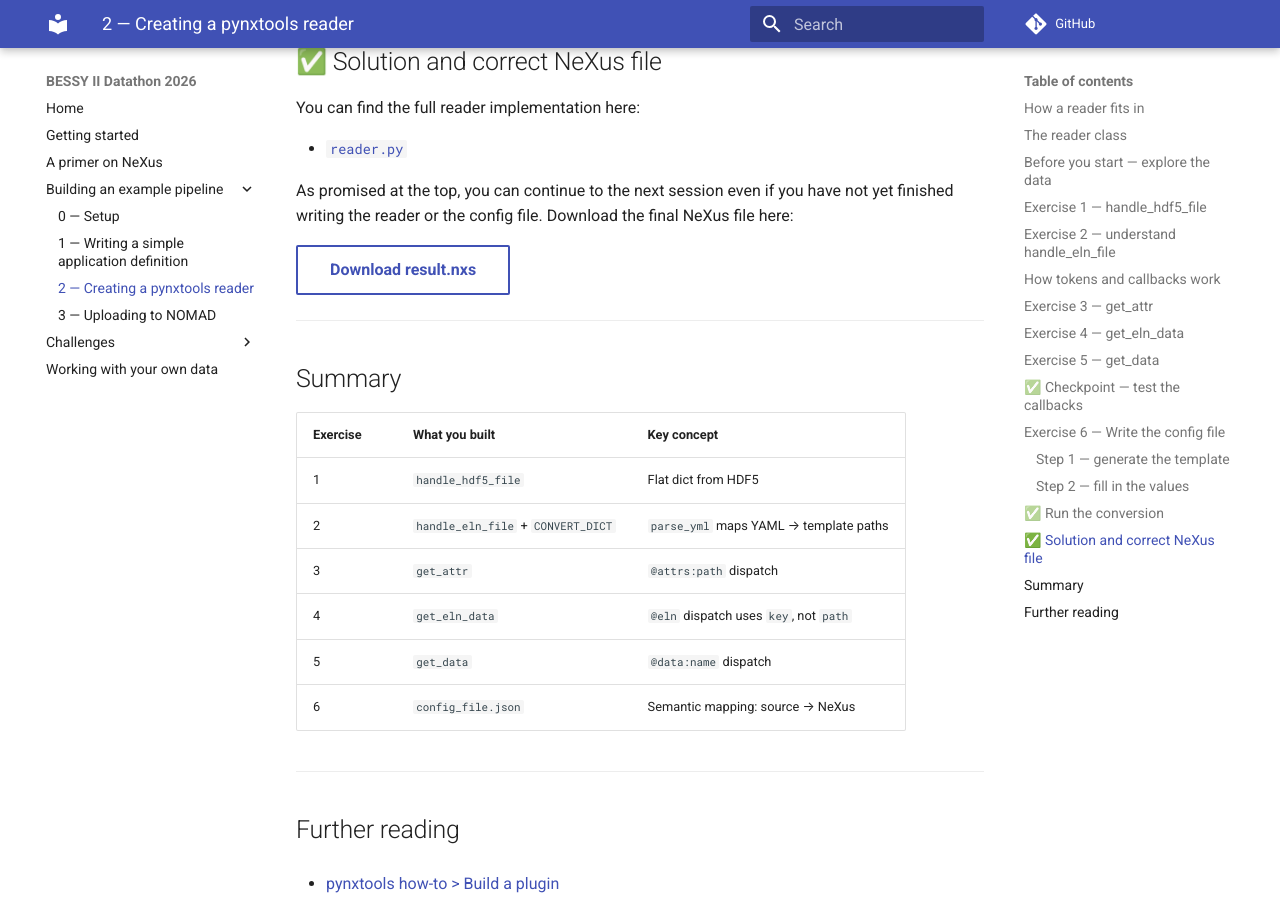
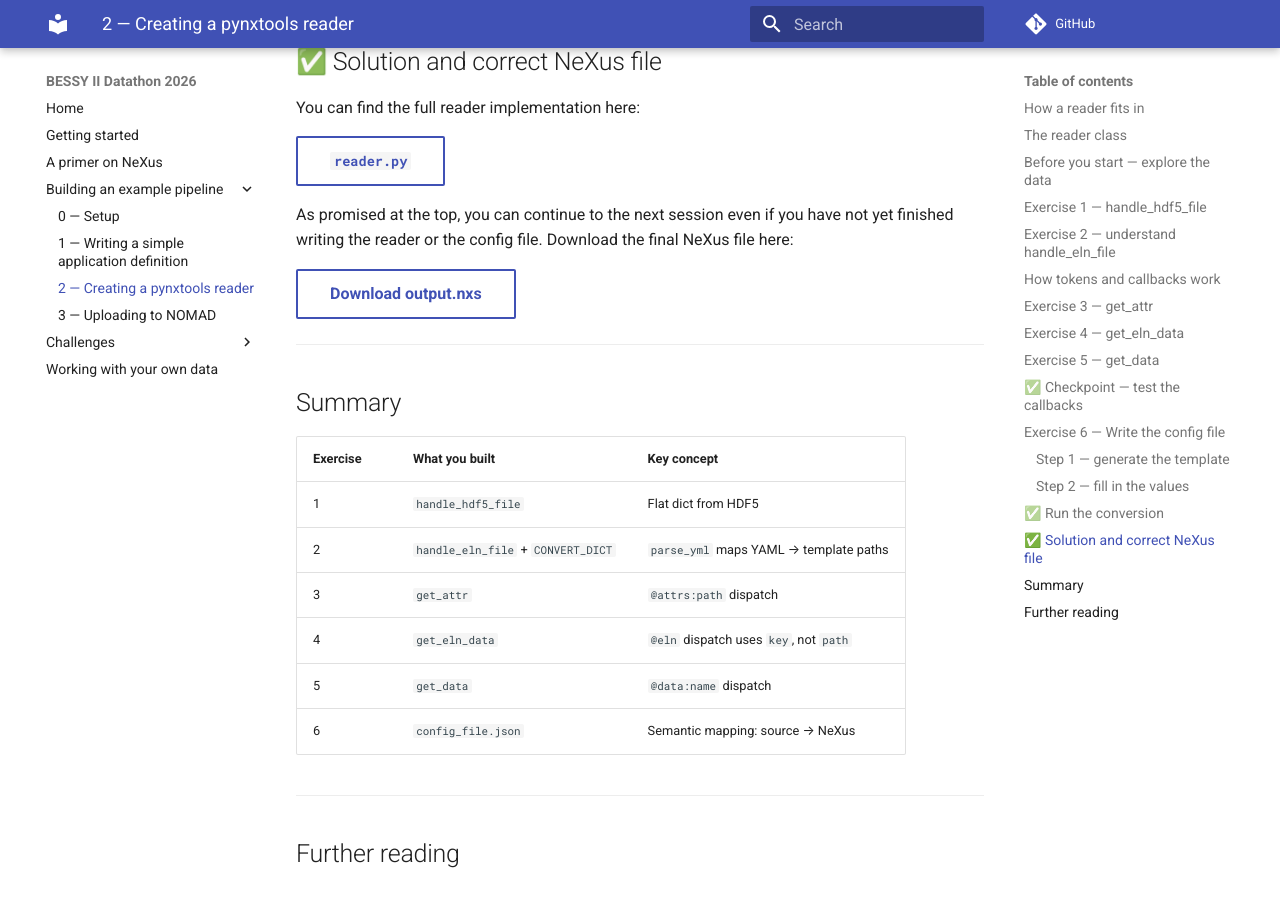
Before and after one commit to hz-b/2026_BESSYII_Datathon, an MkDocs documentation site: the page built from docs/example_pipeline/2-reader.md, in a window 1280 px wide and 900 px high, scrolled down 8625 px. Built offline with MkDocs 1.6.1 and Material for MkDocs 9.7.7, drawn with Linux system fonts in a browser that asks for light colours; comment, search, counter and statistics services are not loaded.

Commit message:
fix download link

```diff
--- a/docs/example_pipeline/2-reader.md
+++ b/docs/example_pipeline/2-reader.md
@@ -424,11 +424,11 @@ with h5py.File('output.nxs', 'r') as f:
 
 You can find the full reader implementation here:
 
-- [`reader.py`]()
+[`reader.py`](https://github.com/hz-b/2026_BESSYII_Datathon/blob/main/results/reference/reader.py){:target="_blank" .md-button }
 
 As promised at the top, you can continue to the next session even if you have not yet finished writing the reader or the config file. Download the final NeXus file here:
 
-[Download result.nxs](../downloads/result.nxs){:target="_blank" .md-button}
+[Download output.nxs](https://raw.githubusercontent.com/hz-b/2026_BESSYII_Datathon/main/results/reference/output.nxs){:target="_blank" .md-button }
 
 ---
 
```
